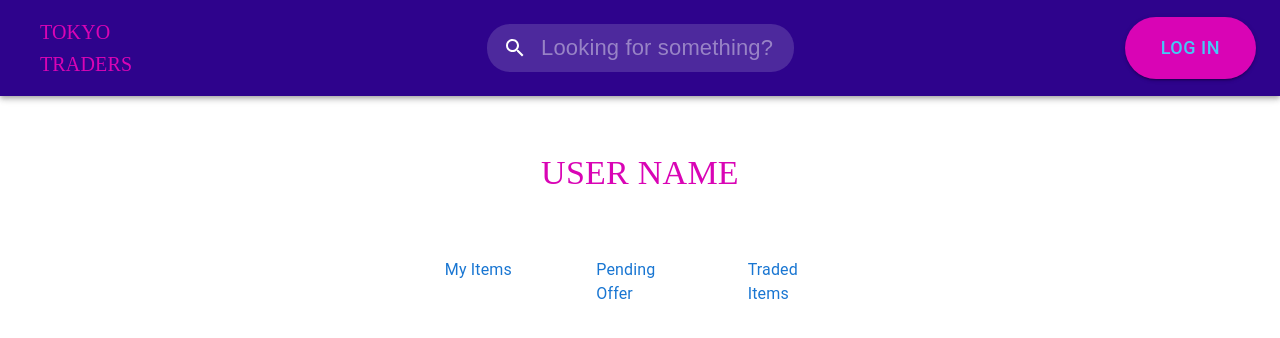
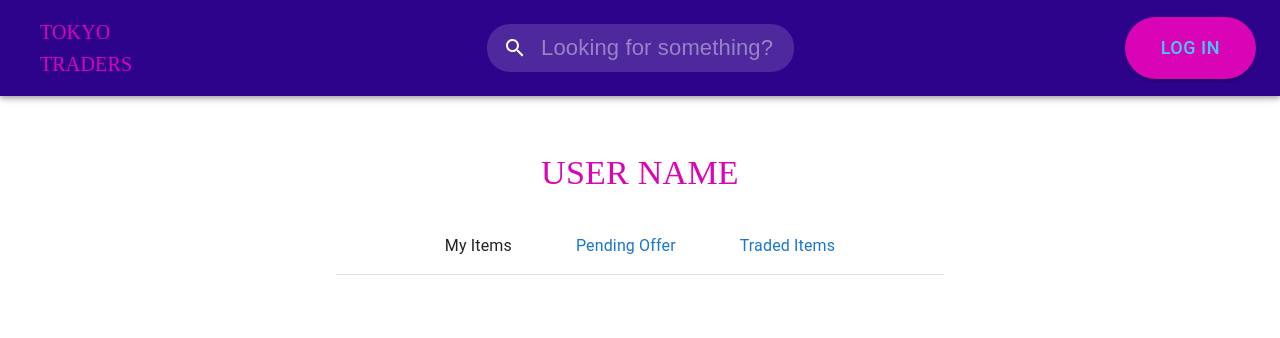
Before and after one commit to tokyo-traders/koukan, a React (Create React App) app: page /MyPage in a window 1280 px wide. Shown: the top 338 px of the page. Built offline with nearby package versions, Linux system fonts and the light colour scheme.

Commit message:
MyPage and ItemCards WIP

```diff
--- a/src/componenet/MyPage.js
+++ b/src/componenet/MyPage.js
@@ -1,5 +1,4 @@
 import * as React from 'react';
-import Button from '@mui/material/Button';
 import CssBaseline from '@mui/material/CssBaseline';
 import Link from '@mui/material/Link';
 import Grid from '@mui/material/Grid';
@@ -7,17 +6,15 @@ import Box from '@mui/material/Box';
 import Typography from '@mui/material/Typography';
 import Container from '@mui/material/Container';
 import { styled, createTheme, ThemeProvider } from '@mui/material/styles';
-
-
-
-const theme = createTheme();
+import Divider from '@mui/material/Divider';
+import { Stack } from '@mui/system';
 
 
 export default function MyPage() {
 
 
   return (
-    <ThemeProvider theme={theme}>
+    <>
       <Container component="main" maxWidth="xs">
         <CssBaseline />
         <Box
@@ -28,6 +25,9 @@ export default function MyPage() {
             alignItems: 'center',
           }}
         >
+
+        {/* get logged in user name and display */}
+
           <Typography
             variant="h4"
             fontFamily="Roboto Slab"
@@ -38,37 +38,31 @@ export default function MyPage() {
           </Typography>
           <Box
            sx={{
-            marginTop: 6,
+            marginTop: 3,
             display: 'flex',
             flexDirection: 'column',
             alignItems: 'center',
           }}>
-            <Grid container spacing={8}>
-              <Grid item xs={12} sm={4}>
-                <Link href="/MyItems" variant="body1" underline="hover">
+
+            <Stack direction="row" spacing={8} justifyContent="center">
+                <Link href="/MyItems" variant="body1" underline="none" color="inherit">
                   My Items
                 </Link>
-              </Grid>
 
-              <Grid item xs={12} sm={4}>
                 <Link href="/PendingOffer" variant="body1" underline='none'>
                   Pending Offer
                 </Link>
-              </Grid>
 
-               <Grid item xs={12} sm={4}>
                 <Link href="/TradedItem"  variant="body1" underline='none'>
                   Traded Items
-                </Link>
-              </Grid>
-
-
-            </Grid>
-
-
+               </Link>
+           </Stack>
           </Box>
         </Box>
       </Container>
-    </ThemeProvider>
+      <Box sx={{ width:'50%',margin:'auto', marginTop:2, display:'flex',flexDirection: 'column'}}>
+        <Divider sx={{ borderBottomWidth: 1 }} variant="middle" />
+      </Box>
+    </>
   );
 }
```
Also changed, not shown: src/componenet/ItemCards.js (added, +35 -0 lines), src/componenet/NavBar.css (added), 1 other file (tests, documents, lock files or other folders).
